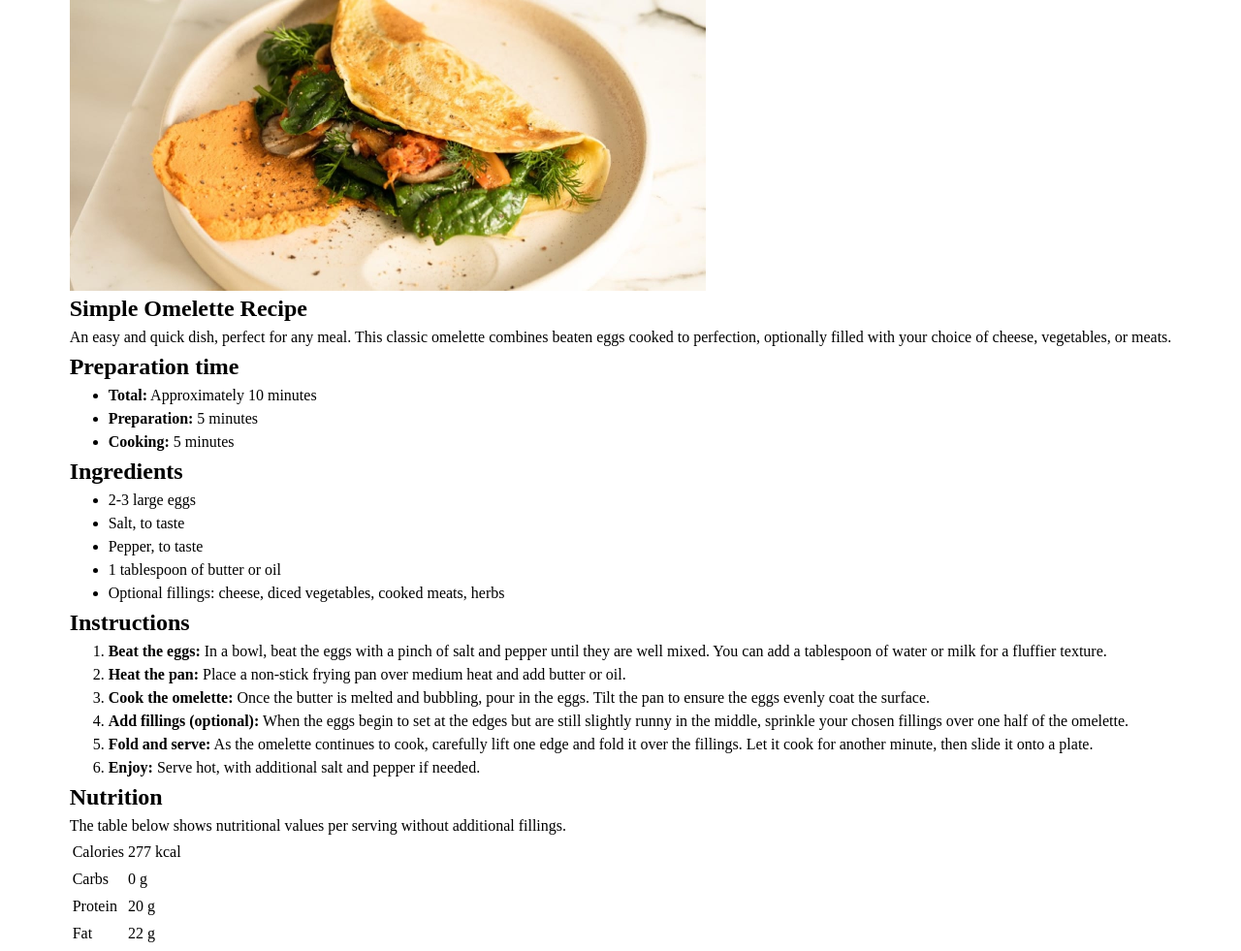
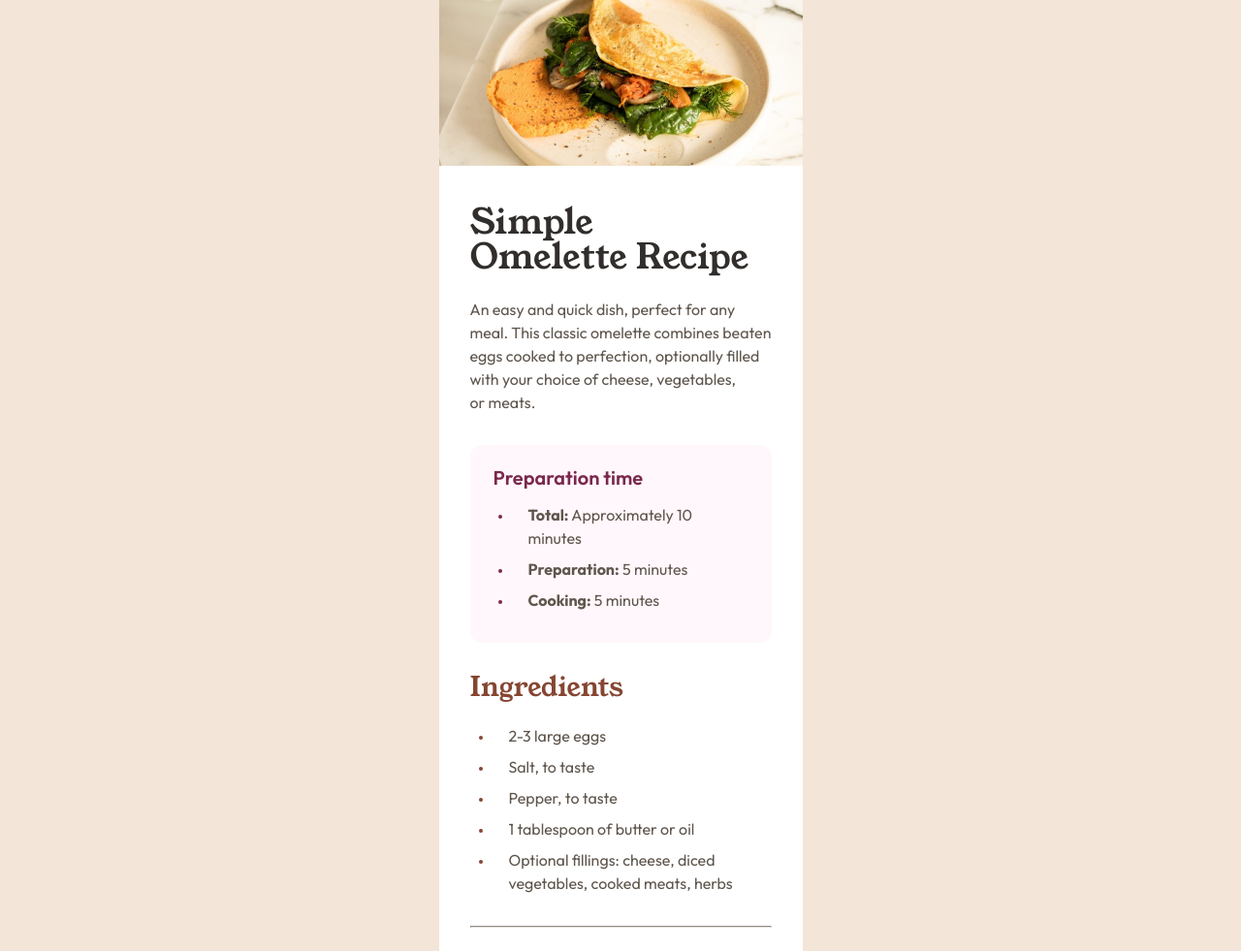
Before and after one commit to burakdurduu/recipe-page, a plain HTML site: page index.html in a window 1280 px wide. Shown: the top 981 px of the page at 97% size. Drawn offline with Linux system fonts and the light colour scheme.

Commit message:
feat: implement recipe component styling

```diff
--- a/index.html
+++ b/index.html
@@ -14,34 +14,34 @@
   </head>
   <body>
     <main class="container">
-      <article class="recipe">
+      <article class="recipe text-preset-4">
         <figure>
           <img
             src="./assets/images/image-omelette.jpeg"
-            alt="Omlette"
+            alt="A freshly cooked omelette on a plate"
             width="656"
             height="300"
             class="recipe-image"
           />
         </figure>
-        <header>
-          <h1>Simple Omelette Recipe</h1>
+        <header class="recipe-header">
+          <h1 class="text-preset-1">Simple Omelette Recipe</h1>
           <p>
             An easy and quick dish, perfect for any meal. This classic omelette
             combines beaten eggs cooked to perfection, optionally filled with
             your choice of cheese, vegetables, or meats.
           </p>
         </header>
-        <section class="preparation" aria-labelledby="preparation">
-          <h2>Preparation time</h2>
+        <section class="recipe-preparation">
+          <h2 class="text-preset-3">Preparation time</h2>
           <ul class="preparation-list">
             <li><strong>Total:</strong> Approximately 10 minutes</li>
             <li><strong>Preparation:</strong> 5 minutes</li>
             <li><strong>Cooking:</strong> 5 minutes</li>
           </ul>
         </section>
-        <section class="ingredients" aria-labelledby="ingredients">
-          <h2>Ingredients</h2>
+        <section class="recipe-ingredients">
+          <h2 class="text-preset-2">Ingredients</h2>
           <ul class="ingredients-list">
             <li>2-3 large eggs</li>
             <li>Salt, to taste</li>
@@ -52,8 +52,9 @@
             </li>
           </ul>
         </section>
-        <section class="instructions" aria-labelledby="instructions">
-          <h2>Instructions</h2>
+        <hr />
+        <section class="recipe-instructions">
+          <h2 class="text-preset-2">Instructions</h2>
           <ol class="instructions-list">
             <li>
               <strong>Beat the eggs:</strong> In a bowl, beat the eggs with a
@@ -85,8 +86,9 @@
             </li>
           </ol>
         </section>
-        <section class="nutrition" aria-labelledby="nutrition">
-          <h2>Nutrition</h2>
+        <hr />
+        <section class="recipe-nutrition">
+          <h2 class="text-preset-2">Nutrition</h2>
           <p>
             The table below shows nutritional values per serving without
             additional fillings.
--- a/styles/base.css
+++ b/styles/base.css
@@ -1,7 +1,7 @@
 html,
 body {
   font-family: var(--font-family-base);
-  background-color: var(--color-grey-900);
+  background-color: var(--stone-100);
   scroll-behavior: smooth;
 }
 
--- a/styles/index.css
+++ b/styles/index.css
@@ -2,3 +2,4 @@
 @import url("./tokens.css");
 @import url("./base.css");
 @import url("./typography.css");
+@import url("./recipe.css");
--- /dev/null
+++ b/styles/recipe.css
@@ -0,0 +1,134 @@
+.recipe {
+  display: flex;
+  flex-direction: column;
+  width: 23.4375rem;
+  background-color: var(--white);
+  color: var(--stone-600);
+  padding: var(--spacing-400);
+  gap: var(--spacing-400);
+  margin-inline: auto;
+}
+
+.recipe-image {
+  display: block;
+  min-width: 23.4375rem;
+  margin-inline: -2rem;
+  margin-top: -2rem;
+}
+
+.recipe-header {
+  display: flex;
+  flex-direction: column;
+  gap: var(--spacing-300);
+  margin-top: var(--spacing-100);
+}
+
+.recipe-header h1 {
+  color: var(--stone-900);
+}
+
+.recipe-preparation {
+  background-color: var(--rose-50);
+  border-radius: var(--spacing-150);
+  padding: var(--spacing-300);
+}
+
+.recipe h2 {
+  color: var(--brown-800);
+}
+
+.recipe-preparation h2 {
+  color: var(--rose-800);
+  margin-bottom: var(--spacing-200);
+}
+
+.recipe-preparation .preparation-list {
+  padding-left: 1.25rem;
+}
+
+.preparation-list li {
+  padding-left: 1rem;
+  padding-bottom: var(--spacing-100);
+}
+
+.preparation-list li::marker {
+  color: var(--rose-800);
+  font-size: var(--spacing-150);
+}
+
+.recipe-ingredients h2 {
+  margin-bottom: var(--spacing-300);
+}
+
+.ingredients-list {
+  display: flex;
+  flex-direction: column;
+  gap: var(--spacing-100);
+  padding-left: var(--spacing-300);
+}
+
+.ingredients-list li {
+  padding-left: var(--spacing-200);
+}
+
+.ingredients-list li::marker {
+  color: var(--brown-800);
+  font-size: var(--spacing-150);
+}
+
+hr {
+  border-color: var(--stone-150);
+}
+
+.recipe-instructions h2 {
+  margin-bottom: var(--spacing-300);
+}
+
+.instructions-list {
+  display: flex;
+  flex-direction: column;
+  gap: var(--spacing-100);
+  padding-left: var(--spacing-300);
+}
+
+.instructions-list li {
+  padding-left: var(--spacing-200);
+}
+
+.instructions-list li::marker {
+  color: var(--brown-800);
+  font-weight: bold;
+}
+
+.recipe-nutrition {
+  display: flex;
+  flex-direction: column;
+  gap: var(--spacing-300);
+}
+
+.nutrition-table {
+  width: 100%;
+  border-collapse: collapse;
+}
+
+.nutrition-table tr:not(:last-child) {
+  border-bottom: 1px solid var(--stone-150);
+}
+
+.nutrition-table td:first-child {
+  padding-left: 2rem;
+}
+
+.nutrition-table td:nth-child(2) {
+  color: var(--brown-800);
+  font-weight: bold;
+  padding-right: 1rem;
+}
+
+.nutrition-table tr:not(:last-child) td {
+  padding-bottom: 0.75rem;
+}
+
+.nutrition-table tr:not(:first-child) td {
+  padding-top: 0.75rem;
+}
--- a/styles/tokens.css
+++ b/styles/tokens.css
@@ -32,9 +32,11 @@
   --spacing-100: 0.5rem;
 
   /* Typography Presets */
+  --font-family-base: "Outfit", system-ui, sans-serif;
   --font-family-young-serif-regular: "Young Serif", system-ui, sans-serif;
   --font-family-outfit: "Outfit", system-ui, sans-serif;
   --text-preset-1-font-size: 2.5rem;
+  --text-preset-1-mobile-font-size: 2.25rem;
   --text-preset-1-font-weight: 400;
   --text-preset-1-line-height: 1;
   --text-preset-1-letter-spacing: 0rem;
--- a/styles/typography.css
+++ b/styles/typography.css
@@ -1,11 +1,13 @@
 .text-preset-1 {
-  font-size: var(--text-preset-1-font-size);
+  font-family: var(--font-family-young-serif-regular);
+  font-size: var(--text-preset-1-mobile-font-size);
   font-weight: var(--text-preset-1-font-weight);
   line-height: var(--text-preset-1-line-height);
   letter-spacing: var(--text-preset-1-letter-spacing);
 }
 
 .text-preset-2 {
+  font-family: var(--font-family-young-serif-regular);
   font-size: var(--text-preset-2-font-size);
   font-weight: var(--text-preset-2-font-weight);
   line-height: var(--text-preset-2-line-height);
@@ -13,6 +15,7 @@
 }
 
 .text-preset-3 {
+  font-family: var(--font-family-outfit);
   font-size: var(--text-preset-3-font-size);
   font-weight: var(--text-preset-3-font-weight);
   line-height: var(--text-preset-3-line-height);
@@ -20,6 +23,7 @@
 }
 
 .text-preset-4 {
+  font-family: var(--font-family-outfit);
   font-size: var(--text-preset-4-font-size);
   font-weight: var(--text-preset-4-font-weight);
   line-height: var(--text-preset-4-line-height);
@@ -27,6 +31,7 @@
 }
 
 .text-preset-4-bold {
+  font-family: var(--font-family-outfit);
   font-size: var(--text-preset-4-bold-font-size);
   font-weight: var(--text-preset-4-bold-font-weight);
   line-height: var(--text-preset-4-bold-line-height);
```
